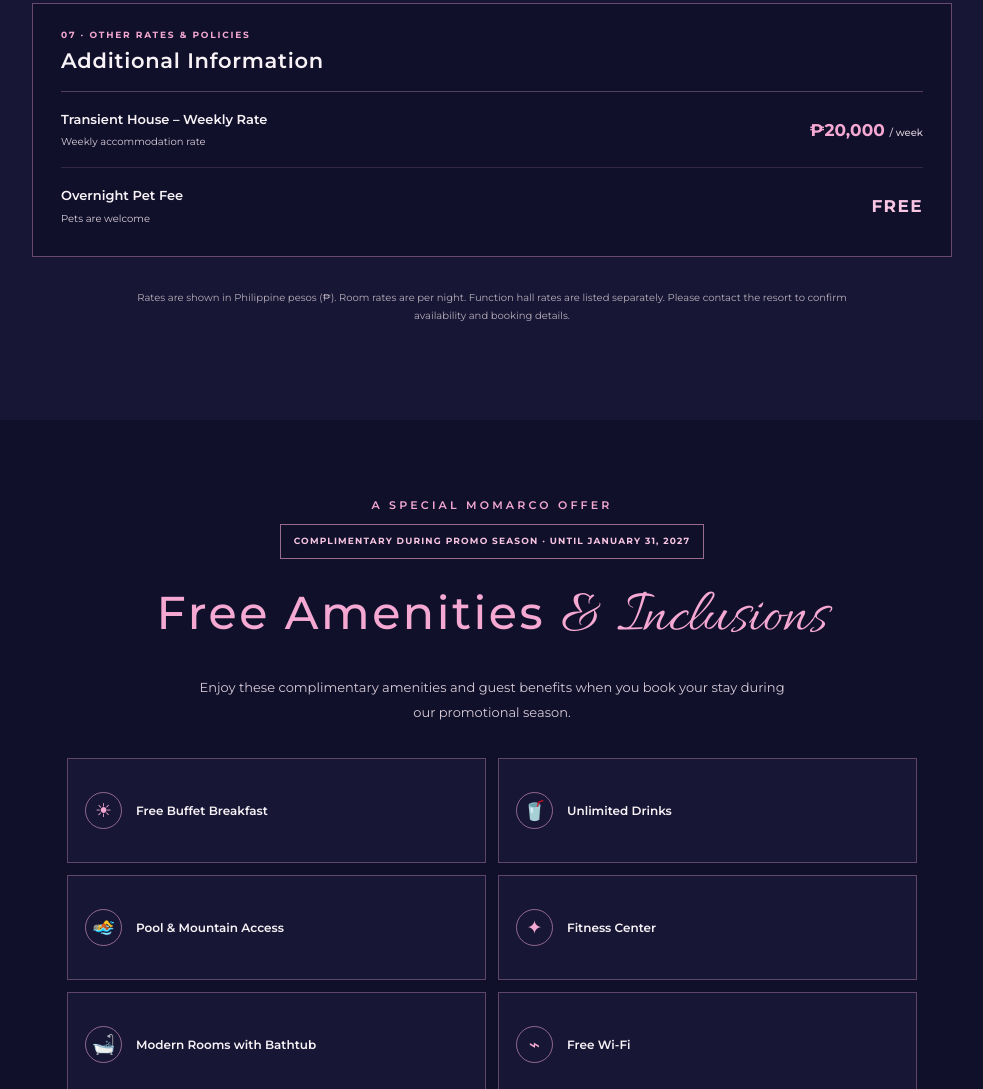
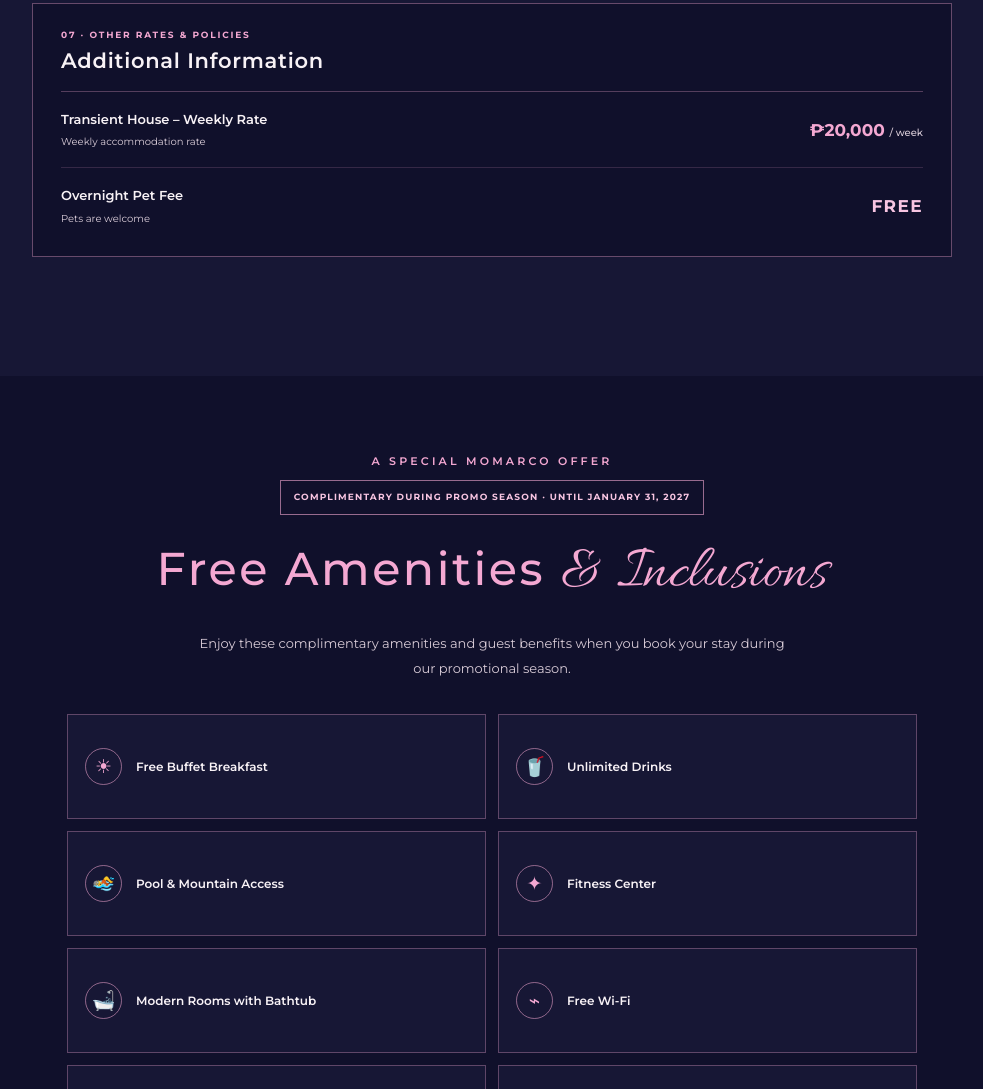
Before and after one commit to marklesliecorp-lang/Momarco-Forest-Cove-Resort, a plain HTML site: page accommodation.html in a window 1280 px wide. Shown: the part 2476-3565 px from the top of the page, without its empty margins (148-1131 px from the left). Drawn offline with Linux system fonts and the light colour scheme.

Commit message:
Remove accommodation rates disclaimer

```diff
--- a/accommodation.html
+++ b/accommodation.html
@@ -41,7 +41,6 @@
       <div class="rate-category"><div class="rate-category-heading"><p class="room-category">05 · TRANSIENT HOUSE</p><h3>Transient House</h3><span class="rate-period">PER NIGHT</span></div><div class="rate-list"><article class="rate-item"><div><h4>Transient House – 2 Rooms</h4><p>Maximum capacity: 8 adults</p></div><strong>₱7,000</strong></article></div></div>
       <div class="rate-category"><div class="rate-category-heading"><p class="room-category">06 · FUNCTION HALLS</p><h3>Function Halls</h3><span class="rate-period">HALL RATES</span></div><div class="rate-list"><article class="rate-item"><div><h4>Laiban Hall</h4><p>Air-conditioned · Maximum capacity: 40 guests</p></div><strong>₱5,000</strong></article><article class="rate-item"><div><h4>Aldea Hall</h4><p>Air-conditioned · Maximum capacity: 120 guests</p></div><strong>₱10,000</strong></article><article class="rate-item"><div><h4>Pabellón</h4></div><strong>₱4,000</strong></article></div></div>
       <div class="rate-category"><div class="rate-category-heading"><p class="room-category">07 · OTHER RATES &amp; POLICIES</p><h3>Additional Information</h3></div><div class="rate-list"><article class="rate-item"><div><h4>Transient House – Weekly Rate</h4><p>Weekly accommodation rate</p></div><strong>₱20,000 <small>/ week</small></strong></article><article class="rate-item"><div><h4>Overnight Pet Fee</h4><p>Pets are welcome</p></div><strong><span class="free-rate">FREE</span></strong></article></div></div>
-      <p class="rooms-note">Rates are shown in Philippine pesos (₱). Room rates are per night. Function hall rates are listed separately. Please contact the resort to confirm availability and booking details.</p>
     </section>
       <section class="amenities-section" id="free-amenities" aria-labelledby="amenities-title">
         <p class="location">A SPECIAL MOMARCO OFFER</p>
```
